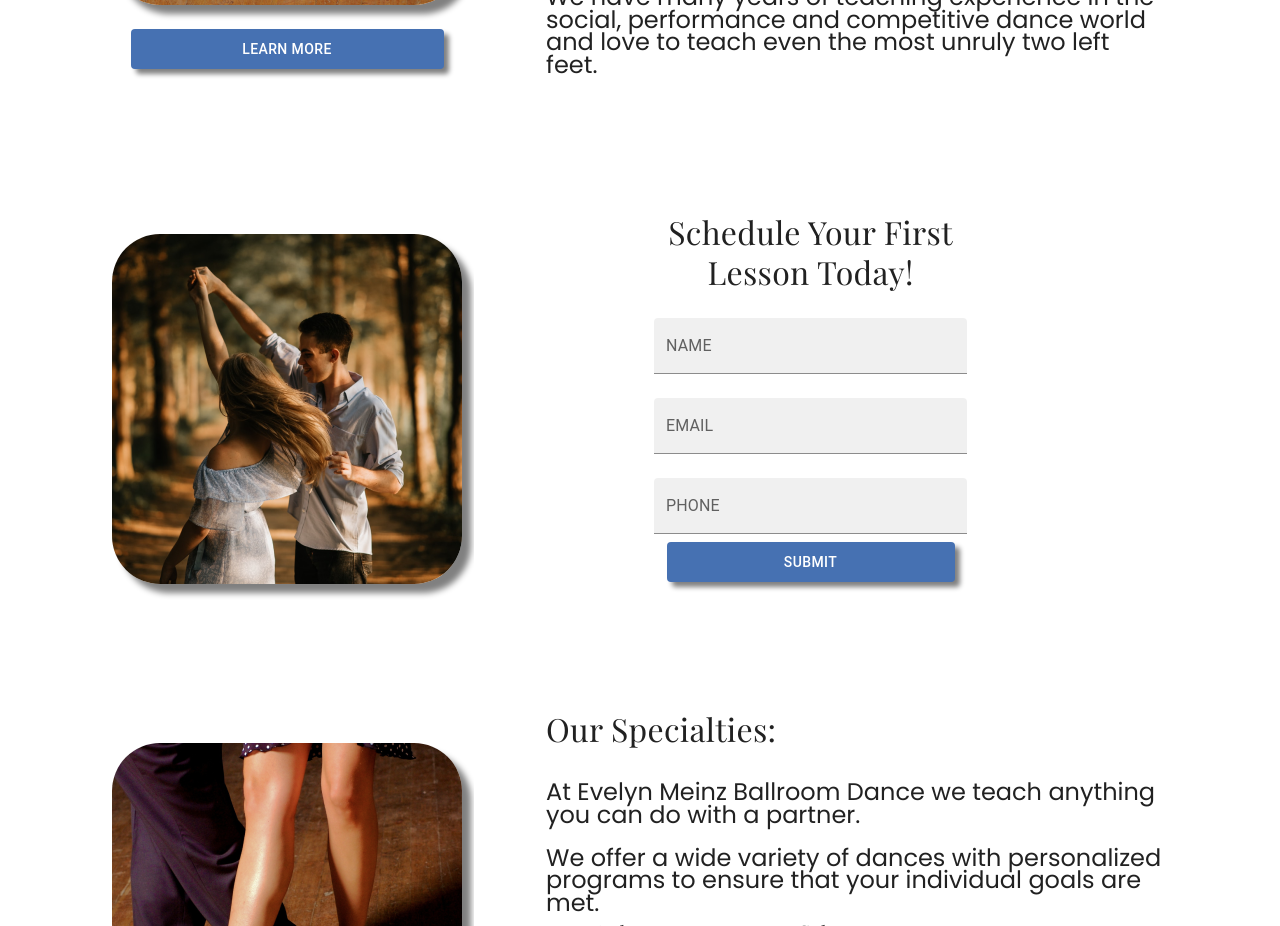
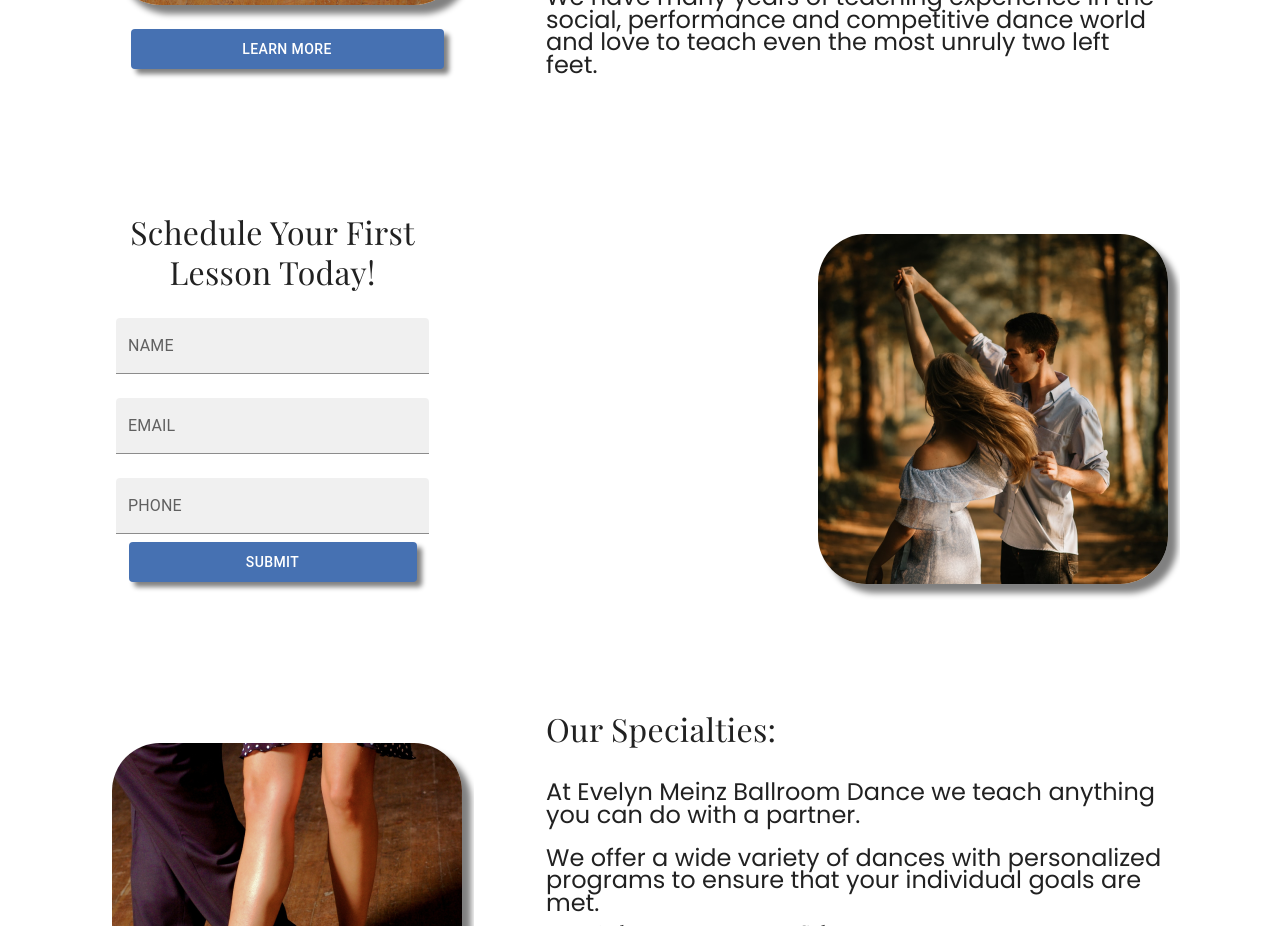
Before and after one commit to th2n10s4u/embd-website, a React (Create React App) app: page / in a window 1280 px wide. Shown: the part 1040-1966 px from the top of the page. Built offline with nearby package versions, Linux system fonts and the light colour scheme.

Commit message:
Updated TemplateCard.js and FormCard
reverted space-between back to space-around; added reveres={true}; customized maxWidth so the component matches parent components width.

```diff
--- a/src/assets/components/MainComponents/FormCard.js
+++ b/src/assets/components/MainComponents/FormCard.js
@@ -14,6 +14,8 @@ export default function FormCard() {
         }}
       >
         <TemplateCard
+          maxWidth="1111px"
+          sx={{ display: "flex", justyifyContent: "space-between" }}
           img={WoodsDance}
           CardContentHeaderFirstLine={
             <React.Fragment>
@@ -47,7 +49,7 @@ export default function FormCard() {
               </Box>
             </React.Fragment>
           }
-          reverse={false}
+          reverse
         />
       </Box>
     </div>
```
